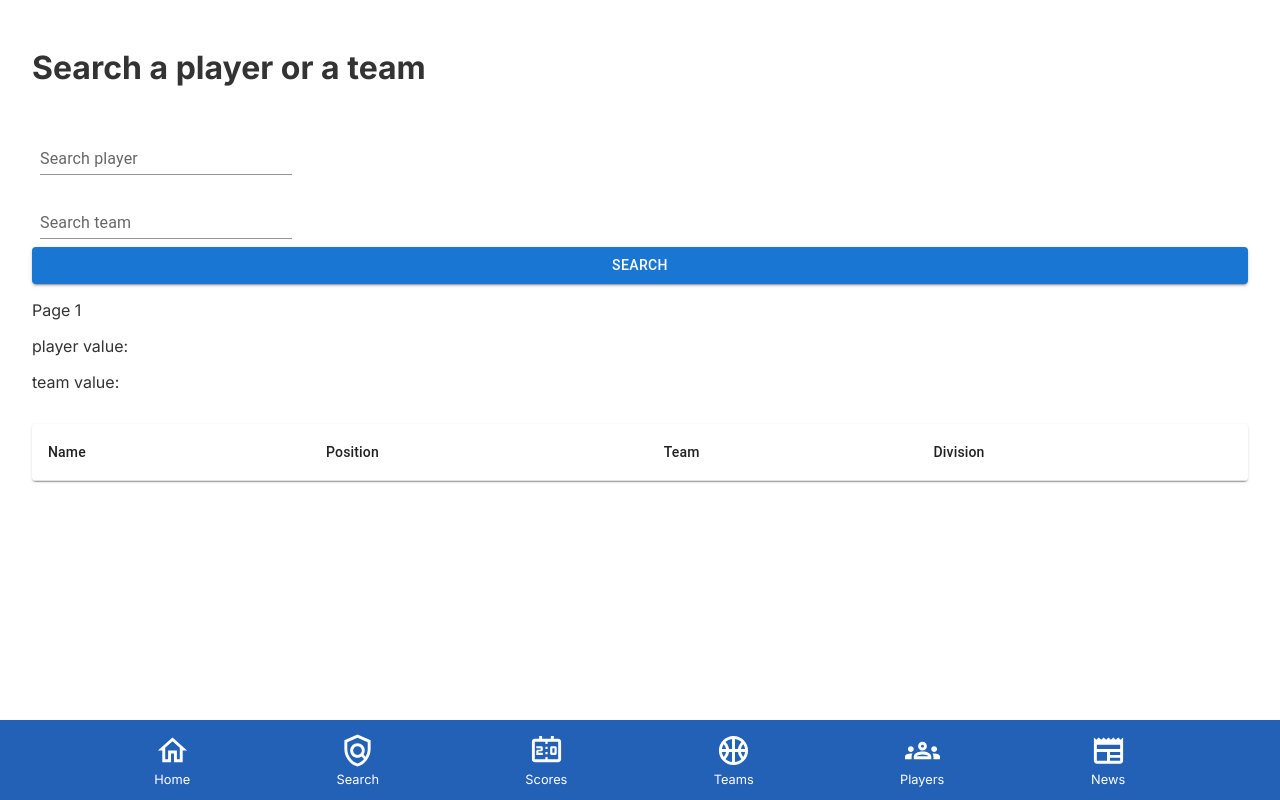
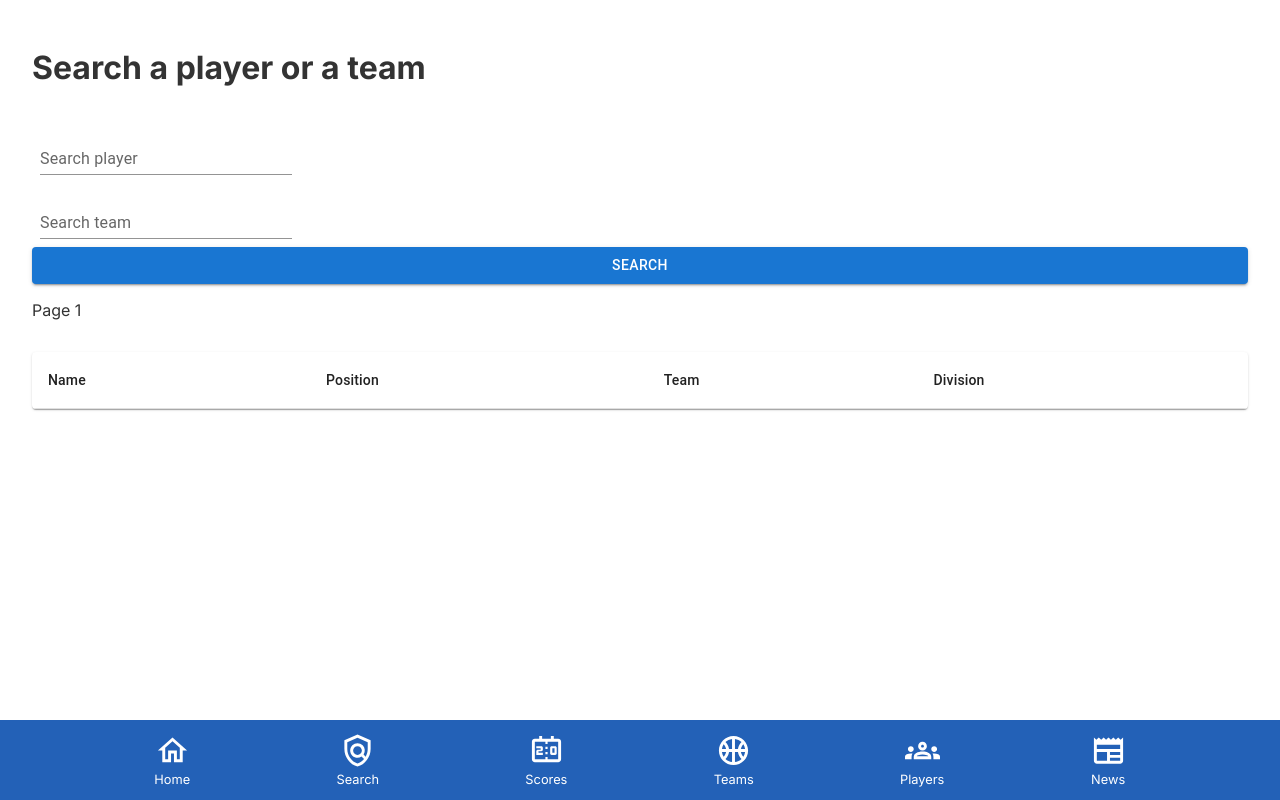
Before and after one commit to debonius/react-nba-app, a Next.js app: page /search in a window 1280 px wide. Built offline with nearby package versions, Linux system fonts and the light colour scheme.

Commit message:
fix input

```diff
--- a/src/app/search/SearchForm.tsx
+++ b/src/app/search/SearchForm.tsx
@@ -17,6 +17,7 @@ export default function SearchPlayerForm() {
     const [changedPage, setChangedPage] = useState<boolean>(false);
     const [playerInput, setPlayerInput] = useState<string>('');
     const [teamInput, setTeamInput] = useState<string>('');
+    const [isDisabled, setIsDisabled] = useState<boolean>(false);
     const [foundPlayers, setFoundPlayers] = useState<players>([]);
     const [foundTeams, setFoundTeams] = useState<team[]>([]);
     const [noResults, setNoResults] = useState<boolean>(false);
@@ -111,8 +112,6 @@ export default function SearchPlayerForm() {
     function FoundPlayersResults() {
         return (
             <>
-                <p>player value: {playerInput}</p>
-                <p>team value: {teamInput}</p>
                 {!noResults && foundPlayers !== undefined &&
                     <TeamsList teams={foundTeams} />
                 }
```
